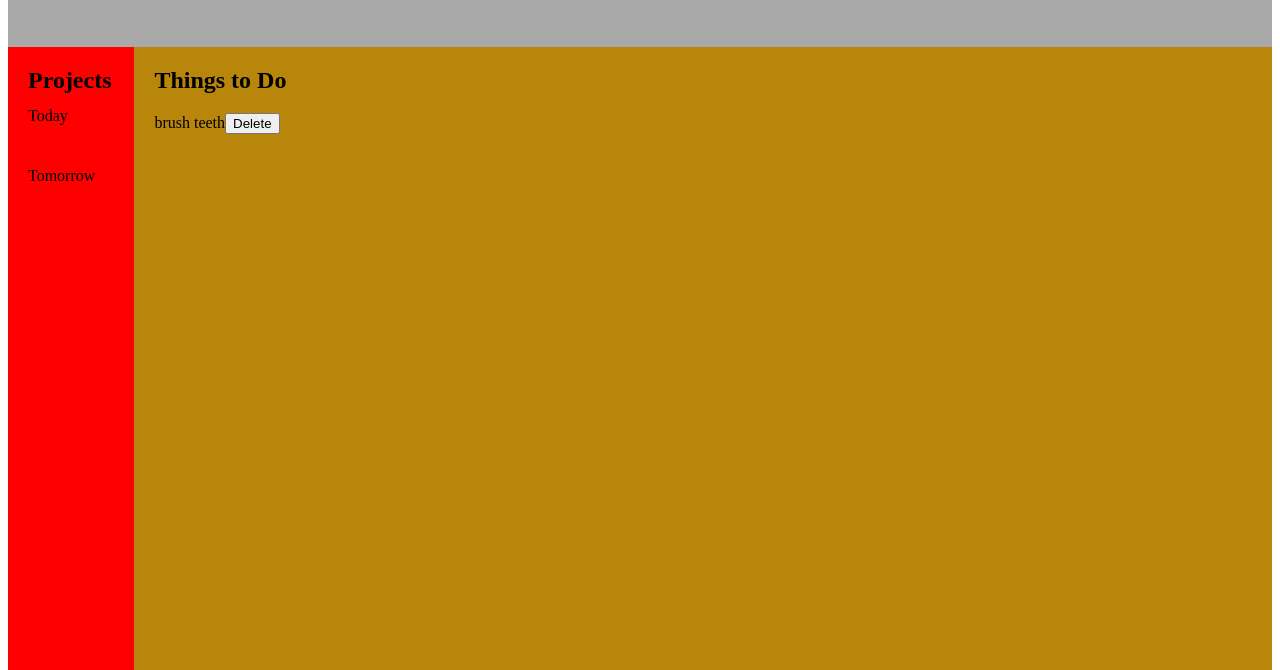
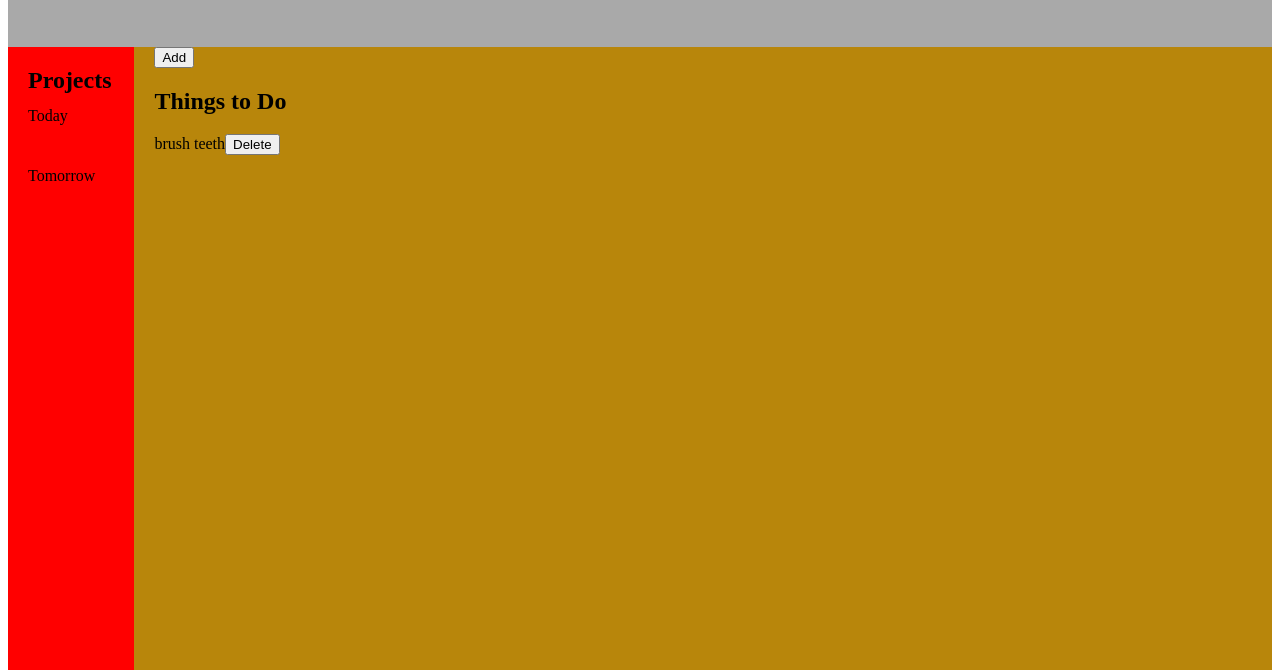
Before and after one commit to P-Welfare/Todo, a website built with webpack: page dist/index.html in a window 1280 px wide. Both pictures are taken after a click on the element "Today". Shown: the part 130-800 px from the top of the page. Built offline with nearby package versions, Linux system fonts and the light colour scheme.

Commit message:
Added modal buttons and form via DOM

```diff
--- a/src/index.js
+++ b/src/index.js
@@ -87,6 +87,22 @@ const addToTaskArea = (id) => {
 
 
 }
+const newTask = (id) => {
+
+    const DOMCreateArea = document.getElementById('DOMCreateArea')
+    DOMCreateArea.textContent = ''
+    let newTaskButtonContainer = document.createElement('div')
+    let newTaskButton = document.createElement('button')
+       newTaskButton.textContent = 'Add'
+
+       newTaskButton.id = 'newTaskButton'
+       DOMCreateArea.appendChild(newTaskButtonContainer)
+
+       newTaskButtonContainer.appendChild(newTaskButton)
+
+   }
+ //<div id="myModal" class="modal">
+
 
 const projectTitleList = Array.from(document.getElementsByClassName('projectTitle'))
 projectTitleList.forEach((project, i) => {
@@ -96,7 +112,12 @@ projectTitleList.forEach((project, i) => {
         DOMArea.textContent = ''
 
     console.log(i)
+
     addToTaskArea(id)
+    newTask(id)
+    addModal(id)
+    activateModal(id)
+
     })
 
 
@@ -110,7 +131,7 @@ const deleteToDo = (id, indexRef) => {
 const activateDelete = (id) => {
         const deleteButtons = Array.from(document.getElementsByClassName('DOMAreaButton'))
             deleteButtons.forEach((element) => {
-                let indexRef = element.dataindex
+                let indexRef = element.getAttribute('dataindex')
                      element.addEventListener('click', () => {
                      deleteToDo(id, indexRef)
                      DOMArea.textContent = ''
@@ -121,3 +142,105 @@ const activateDelete = (id) => {
 
 
 }
+
+
+const addModal = (id) => {
+
+    const DOMCreateArea = document.getElementById('DOMCreateArea')
+
+        const myModal = document.createElement('dialog')
+             myModal.id = 'myModal'
+             myModal.class = 'modal'
+
+        const myModalContent = document.createElement('div')
+            myModalContent.className = 'modal-content'
+
+        const formContainer = document.createElement('p')
+
+        const titleField = document.createElement('label')
+            titleField.setAttribute("for", "title")
+            titleField.textContent = "Title:"
+
+        const titleInput = document.createElement('input')
+            titleInput.setAttribute("type", "text")
+            titleInput.id = 'title'
+
+        const descriptionField = document.createElement('label')
+            descriptionField.setAttribute("for", "description")
+            descriptionField.textContent = "Description:"
+
+        const descriptionInput = document.createElement('input')
+        descriptionInput.setAttribute("type", "text")
+        descriptionInput.id = 'description'
+
+        const dueDateField = document.createElement('label')
+            dueDateField.setAttribute("for", "dueDate")
+            dueDateField.textContent = "Due Date:"
+
+        const dueDateInput = document.createElement('input')
+            dueDateInput.setAttribute("type", "text")
+            dueDateInput.id = 'dueDate'
+
+        const priorityField = document.createElement('label')
+            priorityField.setAttribute("for", "priority")
+            priorityField.textContent = "Priority:"
+
+        const priorityInput = document.createElement('input')
+        priorityInput.setAttribute("type", "text")
+        priorityInput.id = 'priority'
+
+        const modalText = document.createElement('p')
+             modalText.textContent = `Add new task to '${projectList[id].title}'.`
+
+        const modalSubmit = document.createElement('button')
+            modalSubmit.textContent = 'Submit'
+            modalSubmit.id = 'submit'
+        const modalCancel = document.createElement('button')
+            modalCancel.textContent = 'Cancel'
+            modalCancel.id = 'cancel'
+             DOMCreateArea.appendChild(myModal)
+             myModal.appendChild(myModalContent)
+             myModalContent.appendChild(modalText)
+             myModalContent.appendChild(modalSubmit)
+             myModalContent.appendChild(modalCancel)
+             myModalContent.appendChild(formContainer)
+             formContainer.appendChild(titleField)
+             formContainer.appendChild(titleInput)
+             formContainer.appendChild(descriptionField)
+             formContainer.appendChild(descriptionInput)
+             formContainer.appendChild(dueDateField)
+             formContainer.appendChild(dueDateInput)
+             formContainer.appendChild(priorityField)
+             formContainer.appendChild(priorityInput)
+
+
+   }
+
+const activateModal = (id) => {
+    const modalButton = document.getElementById('newTaskButton')
+    const cancelButton = document.getElementById('cancel');
+    const modalSubmit = document.getElementById('submit')
+    const dialog = document.querySelector("dialog");
+
+    modalSubmit.addEventListener('click', (event) => {
+        event.preventDefault();
+        dialog.close();
+        const title = document.getElementById("title");
+        const description = document.getElementById("description")
+        const dueDate = document.getElementById("dueDate")
+        const priority = document.getElementById("priority")
+        var addNewTask = new toDo(title.value, description.value, dueDate.value, priority.value)
+        addTask(id, addNewTask)
+        DOMArea.textContent = ''
+        addToTaskArea(id)
+
+
+    })
+    modalButton.addEventListener('click', () => {
+        dialog.showModal();
+    })
+    cancelButton.addEventListener("click", () => {
+        dialog.close();
+      });
+
+}
```
Also changed, not shown: dist/index.html, dist/main.js.
